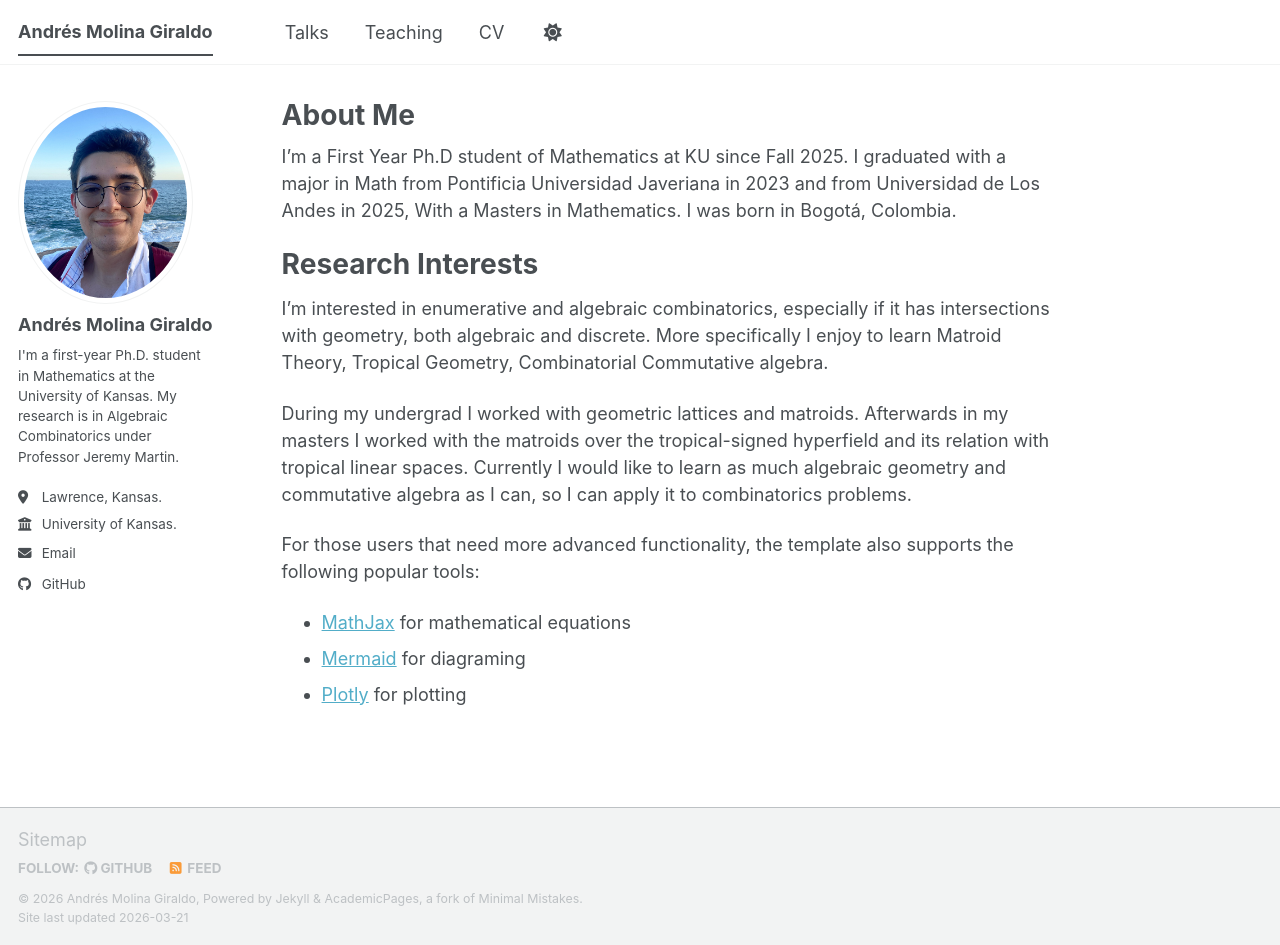
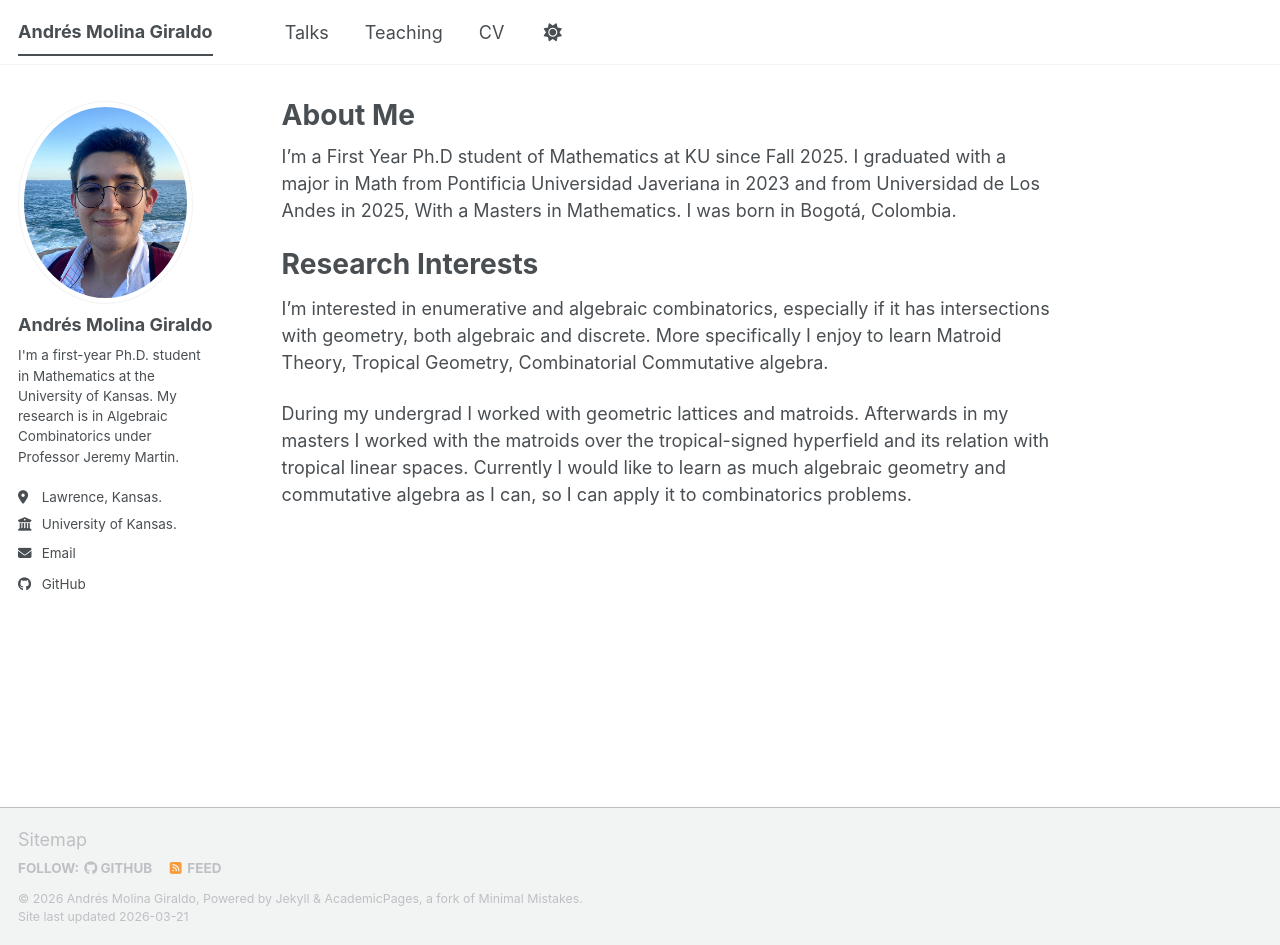
Before and after one commit to andmol20/andmol20.github.io, a Jekyll site: the page built from _pages/about.md, in a window 1280 px wide and 945 px high. Built offline with Jekyll 4.4.1, drawn with Linux system fonts in a browser that asks for light colours; a script bundle is joined from its source files by our own code; library files that are not in the unit come from our copies.

Commit message:
Update about.md

```diff
--- a/_pages/about.md
+++ b/_pages/about.md
@@ -15,8 +15,3 @@ Research Interests
 I'm interested in enumerative and algebraic combinatorics, especially if it has intersections with geometry, both algebraic and discrete. More specifically I enjoy to learn Matroid Theory, Tropical Geometry, Combinatorial Commutative algebra.
 
 During my undergrad I worked with geometric lattices and matroids. Afterwards in my masters I worked with the matroids over the tropical-signed hyperfield and its relation with tropical linear spaces. Currently I would like to learn as much algebraic geometry and commutative algebra as I can, so I can apply it to combinatorics problems.
-
-For those users that need more advanced functionality, the template also supports the following popular tools:
-- [MathJax](https://www.mathjax.org/) for mathematical equations
-- [Mermaid](https://mermaid.js.org/) for diagraming
-- [Plotly](https://plotly.com/javascript/) for plotting
```
